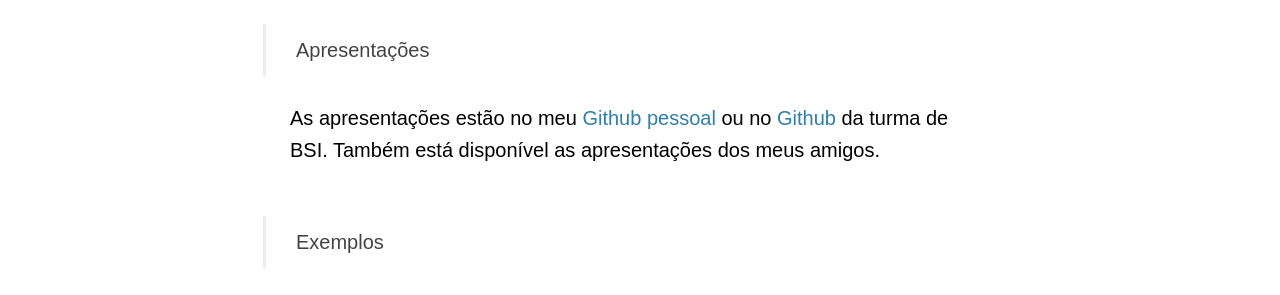
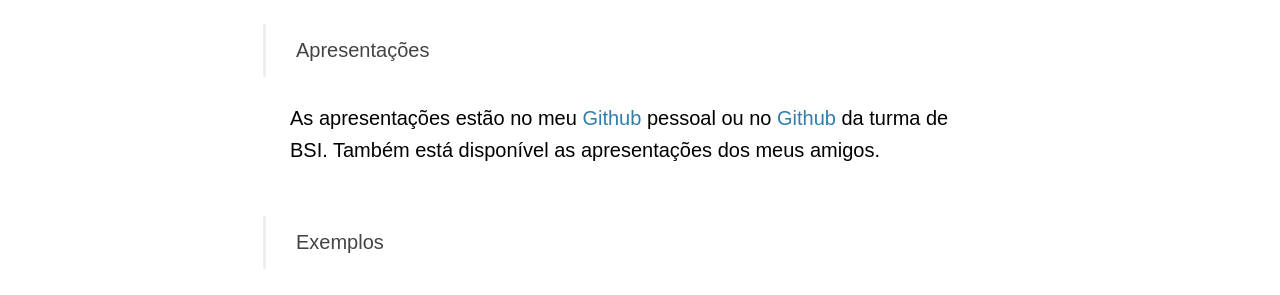
Before and after one commit to fabriciomrkonell/fabriciomrkonell, a Jekyll site: the page built from _posts/2014-03-09-apresentacoes.markdown, in a window 1280 px wide. Shown: the part 1173-1468 px from the top of the page. Built offline with Jekyll 4.4.1, drawn with Linux system fonts in a browser that asks for light colours; some web fonts are replaced; Markdown is read by kramdown in place of the engine named in the settings; comment, search, counter and statistics services are not loaded; part of the change alters nothing that is shown.

```diff
--- a/_posts/2014-03-09-apresentacoes.markdown
+++ b/_posts/2014-03-09-apresentacoes.markdown
@@ -10,11 +10,11 @@ Mal comecei o quinto semestre em Bacharel em Sistemas de Informações, e já es
 <img src="/img/posts/github.png" />
 
 <h3>Apresentações</h3>
-As apresentações estão no meu <a href="https://github.com/FabricioRonchi" target="blank">Github pessoal</a> ou no <a href="https://github.com/bsi" target="blank">Github</a> da turma de BSI. Também está disponível as apresentações dos meus amigos.
+As apresentações estão no meu <a href="https://github.com/FabricioRonchi" target="blank">Github</a> pessoal ou no <a href="https://github.com/bsi" target="blank">Github</a> da turma de BSI. Também está disponível as apresentações dos meus amigos.
 
 <h3>Exemplos</h3>
 * <a href="https://github.com/bsi/Symbian" target="blank">Symbian</a>
 * <a href="https://github.com/bsi/EclipseLink" target="blank">EclipseLink</a>
 * <a href="https://github.com/bsi/nhibernate" target="blank">NHibernate</a>
 
-Qualquer dúvida, chama aí no <a href="https://github.com/bsi/nhibernate" target="blank">Twitter</a>!
+Qualquer dúvida, chama aí no <a href="https://twitter.com/FRonchii" target="blank">Twitter</a>!
```
